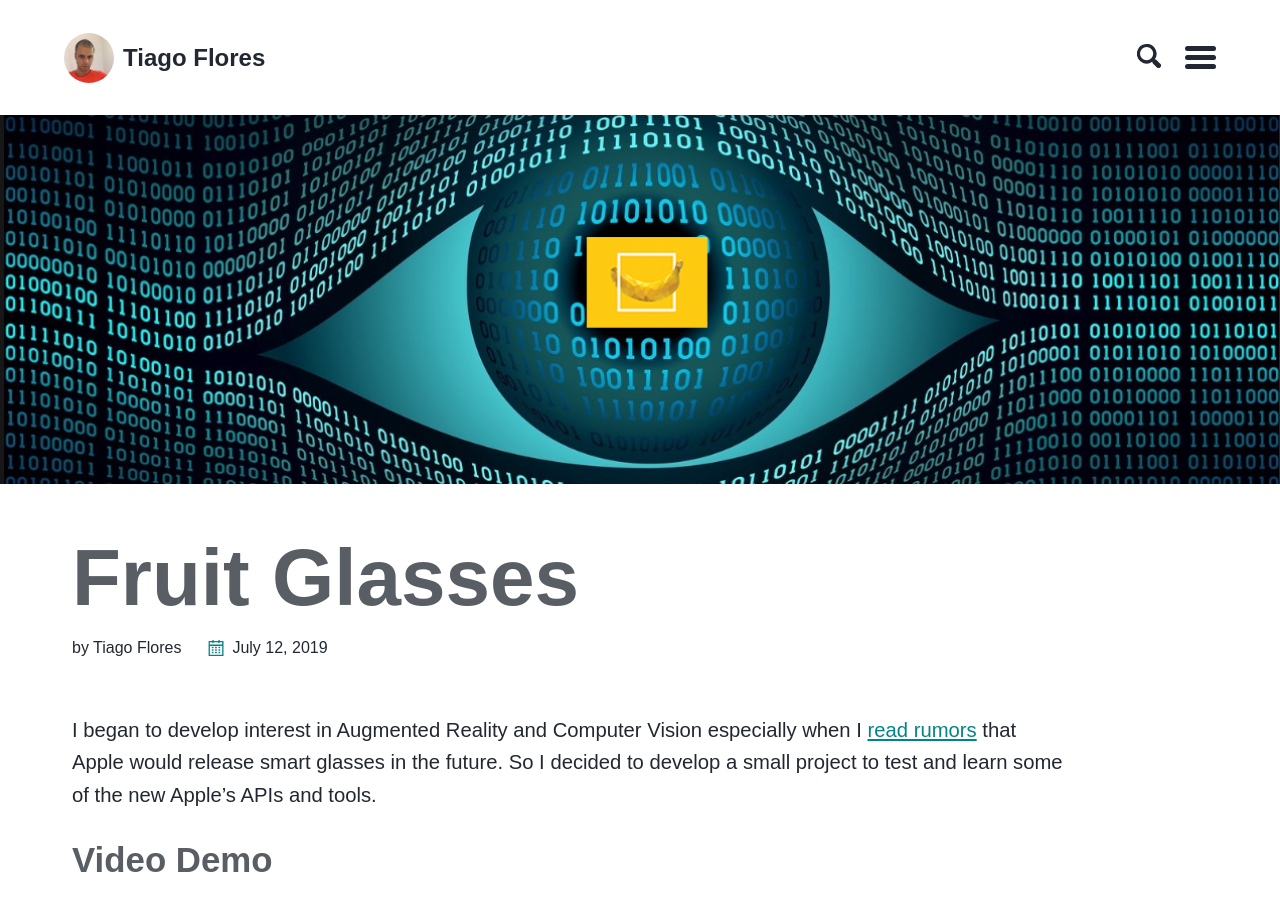
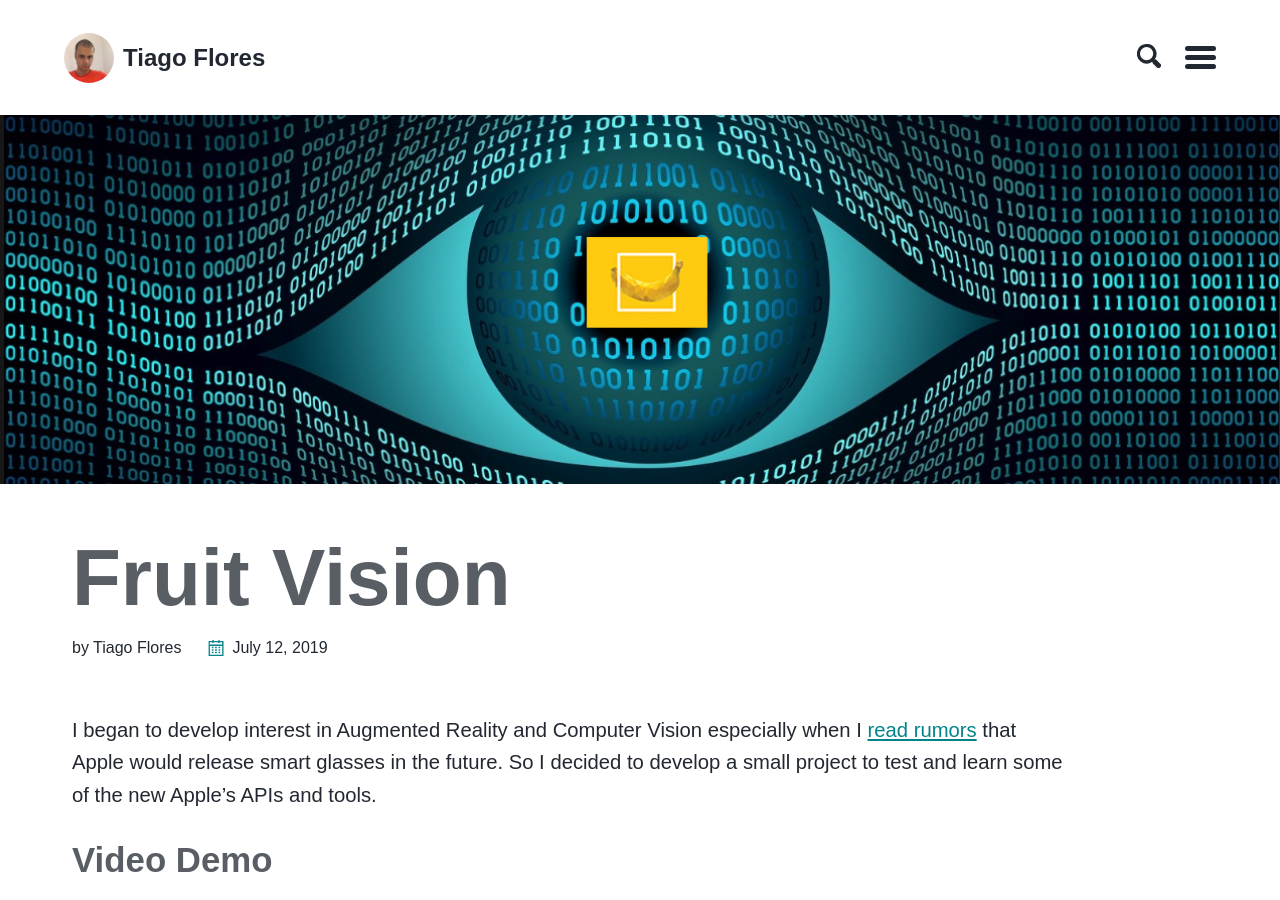
Before and after one commit to TiagoMJFlores/tiagomjflores.github.io, a Jekyll site: the page built from _appstore/fruitglasses.md, in a window 1280 px wide and 900 px high. Built offline with Jekyll 4.4.1, drawn with Linux system fonts in a browser that asks for light colours.

Commit message:
update update with screenshot, change name fruit glasses to fruit vision

```diff
--- a/_appstore/fruitglasses.md
+++ b/_appstore/fruitglasses.md
@@ -1,5 +1,5 @@
 ---
-title: "Fruit Glasses"
+title: "Fruit Vision"
 image:
   path: /assets/appstore/fruitglasses/cover.png
   thumbnail: /assets/appstore/fruitglasses/logo.png
```
Also changed, not shown: assets/appstore/walkzone/cover2.png.
